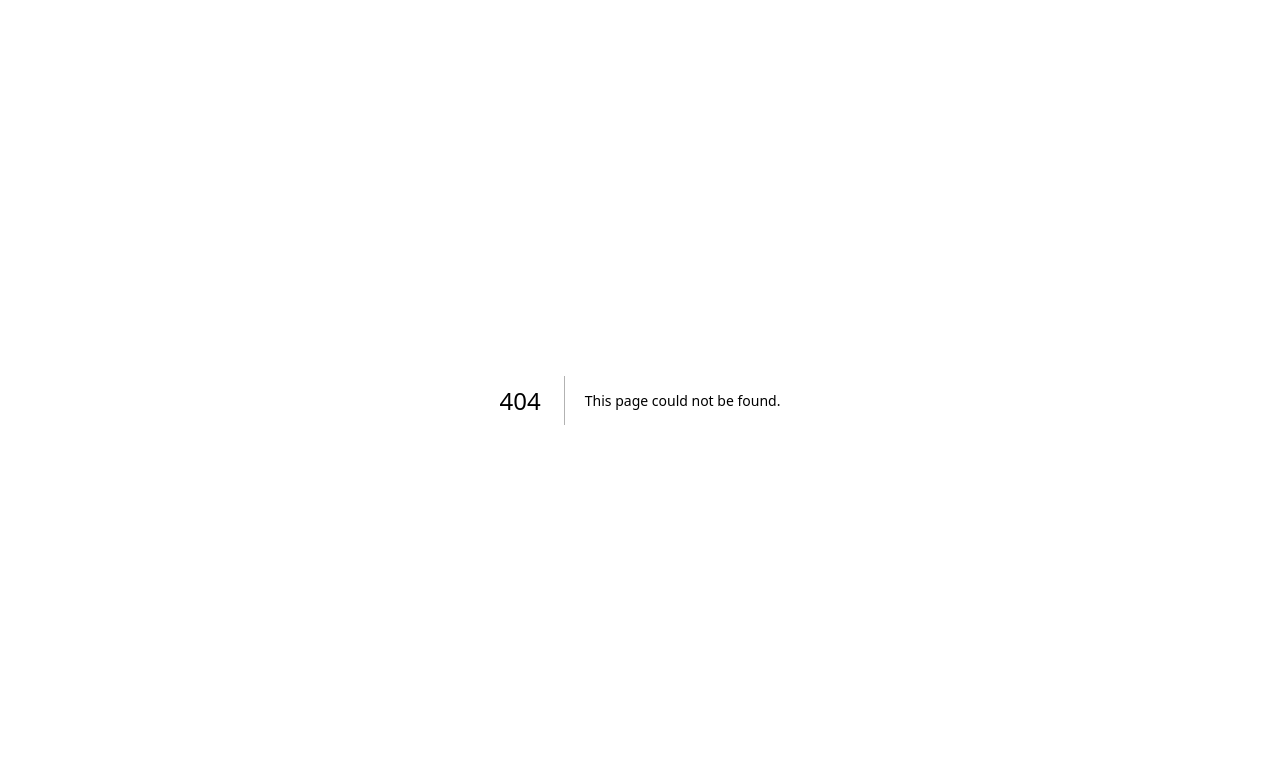
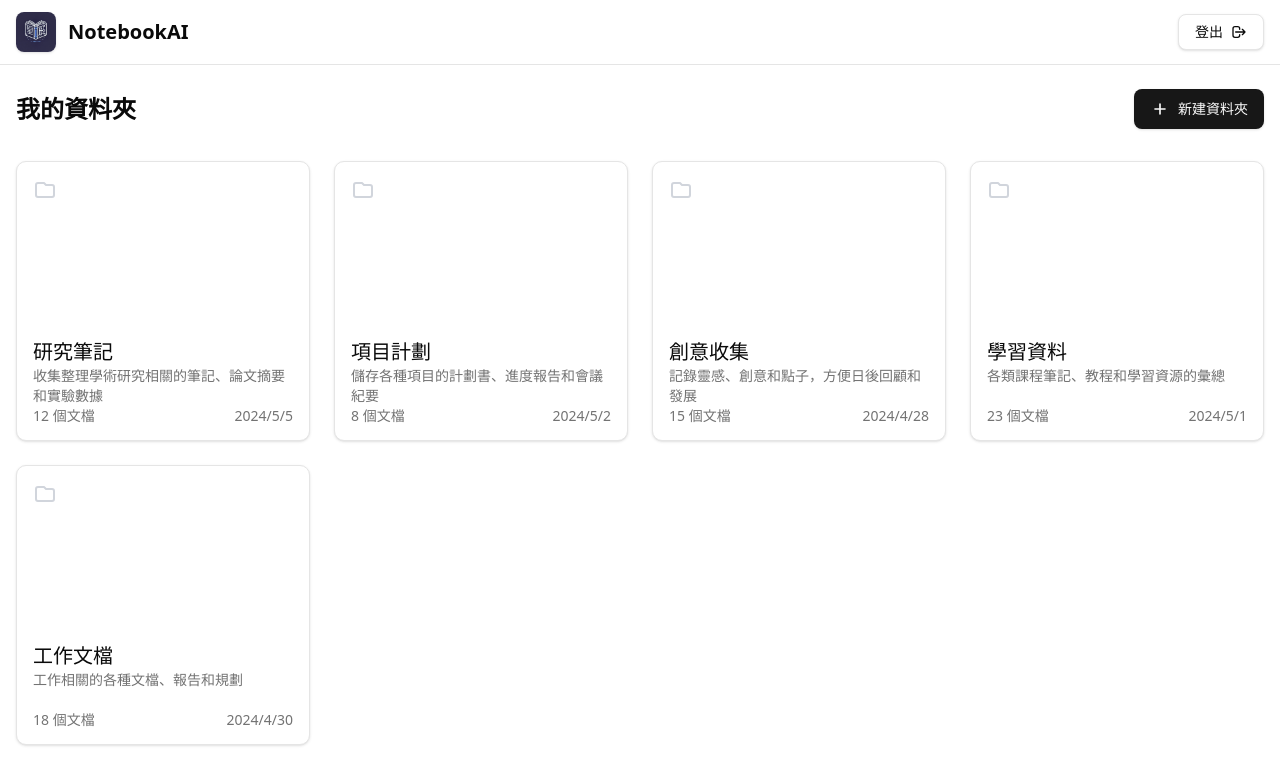
Before and after one commit to jeffery5bai/rag-for-fun, a Next.js app in the folder frontend/: page /folders in a window 1280 px wide. Before the commit this address had no page. Shown: the top 784 px of the page. Built offline with nearby package versions, Linux system fonts and the light colour scheme.

Commit message:
[TAS-78] feat: create /folders demo page

```diff
--- /dev/null
+++ b/frontend/src/app/folders/layout.tsx
@@ -0,0 +1,58 @@
+import Link from "next/link";
+import Image from "next/image";
+import { ReactNode } from "react";
+
+export default function FoldersLayout({
+  children,
+}: {
+  children: ReactNode;
+}) {
+  return (
+    <div className="min-h-screen flex flex-col bg-background">
+      {/* Navbar */}
+      <header className="border-b border-border">
+        <div className="container mx-auto px-4 h-16 flex items-center justify-between">
+          {/* Logo and Product Name */}
+          <Link href="/" className="flex items-center group">
+            <div className="relative overflow-hidden rounded-md shadow-sm">
+              <Image
+                src="/rag-for-fun-logo.png"
+                alt="NotebookAI Logo"
+                width={40}
+                height={40}
+                className="transition-transform duration-300 group-hover:scale-105"
+              />
+            </div>
+            <h1 className="ml-3 text-xl font-bold text-foreground group-hover:text-primary transition-colors">
+              NotebookAI
+            </h1>
+          </Link>
+
+          {/* Right Side - Logout Button */}
+          <button className="inline-flex items-center justify-center h-9 px-4 py-2 border border-border bg-background text-foreground text-sm font-medium rounded-md shadow-sm hover:bg-muted/50 transition-colors">
+            登出
+            <svg
+              xmlns="http://www.w3.org/2000/svg"
+              className="h-4 w-4 ml-2"
+              fill="none"
+              viewBox="0 0 24 24"
+              stroke="currentColor"
+            >
+              <path
+                strokeLinecap="round"
+                strokeLinejoin="round"
+                strokeWidth={2}
+                d="M17 16l4-4m0 0l-4-4m4 4H7m6 4v1a3 3 0 01-3 3H6a3 3 0 01-3-3V7a3 3 0 013-3h4a3 3 0 013 3v1"
+              />
+            </svg>
+          </button>
+        </div>
+      </header>
+
+      {/* Main Content */}
+      <main className="flex-1 container mx-auto px-4 py-6">
+        {children}
+      </main>
+    </div>
+  );
+}
--- /dev/null
+++ b/frontend/src/app/folders/page.tsx
@@ -0,0 +1,84 @@
+import { FolderCard } from "@/components/folders/FolderCard";
+import { mockFolders } from "@/data/mockFolders";
+
+export default function FoldersPage() {
+  // 在实际应用中，这里会从API获取数据
+  const folders = mockFolders;
+  // 可以通过设置为空数组来测试空状态: const folders = [];
+
+  return (
+    <div>
+      {/* 顶部操作栏 */}
+      <div className="flex justify-between items-center mb-8">
+        <h1 className="text-2xl font-bold text-foreground">我的資料夾</h1>
+
+        <button className="inline-flex items-center justify-center h-10 px-4 py-2 bg-primary text-primary-foreground text-sm font-medium rounded-md shadow-sm hover:bg-primary/90 transition-colors">
+          <svg
+            xmlns="http://www.w3.org/2000/svg"
+            className="h-5 w-5 mr-2"
+            fill="none"
+            viewBox="0 0 24 24"
+            stroke="currentColor"
+          >
+            <path
+              strokeLinecap="round"
+              strokeLinejoin="round"
+              strokeWidth={2}
+              d="M12 6v6m0 0v6m0-6h6m-6 0H6"
+            />
+          </svg>
+          新建資料夾
+        </button>
+      </div>
+
+      {/* 文件夹列表或空状态 */}
+      {folders.length > 0 ? (
+        <div className="grid grid-cols-1 sm:grid-cols-2 lg:grid-cols-3 xl:grid-cols-4 gap-6">
+          {folders.map((folder) => (
+            <FolderCard key={folder.id} folder={folder} />
+          ))}
+        </div>
+      ) : (
+        <div className="flex flex-col items-center justify-center py-16 px-4 border border-dashed border-border rounded-lg bg-muted/20">
+          <div className="flex justify-center items-center w-16 h-16 rounded-full bg-muted mb-4">
+            <svg
+              xmlns="http://www.w3.org/2000/svg"
+              className="h-8 w-8 text-muted-foreground"
+              fill="none"
+              viewBox="0 0 24 24"
+              stroke="currentColor"
+            >
+              <path
+                strokeLinecap="round"
+                strokeLinejoin="round"
+                strokeWidth={2}
+                d="M3 7v10a2 2 0 002 2h14a2 2 0 002-2V9a2 2 0 00-2-2h-6l-2-2H5a2 2 0 00-2 2z"
+              />
+            </svg>
+          </div>
+          <h3 className="text-xl font-medium text-foreground mb-2">沒有任何資料夾</h3>
+          <p className="text-muted-foreground text-center mb-6">
+            請點擊上方&ldquo;新建資料夾&rdquo;按鈕來創建您的第一個資料夾
+          </p>
+          <button className="inline-flex items-center justify-center h-10 px-4 py-2 bg-primary text-primary-foreground text-sm font-medium rounded-md shadow-sm hover:bg-primary/90 transition-colors">
+            <svg
+              xmlns="http://www.w3.org/2000/svg"
+              className="h-5 w-5 mr-2"
+              fill="none"
+              viewBox="0 0 24 24"
+              stroke="currentColor"
+            >
+              <path
+                strokeLinecap="round"
+                strokeLinejoin="round"
+                strokeWidth={2}
+                d="M12 6v6m0 0v6m0-6h6m-6 0H6"
+              />
+            </svg>
+            新建資料夾
+          </button>
+        </div>
+      )}
+    </div>
+  );
+}
--- /dev/null
+++ b/frontend/src/data/mockFolders.ts
@@ -0,0 +1,49 @@
+import type { Folder } from "@/types/folders.interface";
+
+export const mockFolders: Folder[] = [
+  {
+    id: "f1a2b3c4-d5e6-f7g8-h9i0-j1k2l3m4n5o6",
+    name: "研究筆記",
+    description: "收集整理學術研究相關的筆記、論文摘要和實驗數據",
+    createdAt: "2023-12-01T08:00:00Z",
+    updatedAt: "2024-05-05T14:30:00Z",
+    documentsCount: 12,
+    coverColor: "bg-primary-300"
+  },
+  {
+    id: "a1b2c3d4-e5f6-g7h8-i9j0-k1l2m3n4o5p6",
+    name: "項目計劃",
+    description: "儲存各種項目的計劃書、進度報告和會議紀要",
+    createdAt: "2023-11-15T10:20:00Z",
+    updatedAt: "2024-05-02T09:15:00Z",
+    documentsCount: 8,
+    coverColor: "bg-info-300"
+  },
+  {
+    id: "p1q2r3s4-t5u6-v7w8-x9y0-z1a2b3c4d5e6",
+    name: "創意收集",
+    description: "記錄靈感、創意和點子，方便日後回顧和發展",
+    createdAt: "2024-01-20T15:45:00Z",
+    updatedAt: "2024-04-28T16:40:00Z",
+    documentsCount: 15,
+    coverColor: "bg-success-300"
+  },
+  {
+    id: "q1w2e3r4-t5y6-u7i8-o9p0-a1s2d3f4g5h6",
+    name: "學習資料",
+    description: "各類課程筆記、教程和學習資源的彙總",
+    createdAt: "2024-02-05T09:30:00Z",
+    updatedAt: "2024-05-01T11:20:00Z",
+    documentsCount: 23,
+    coverColor: "bg-warning-300"
+  },
+  {
+    id: "z1x2c3v4-b5n6-m7a8-s9d0-f1g2h3j4k5l6",
+    name: "工作文檔",
+    description: "工作相關的各種文檔、報告和規劃",
+    createdAt: "2024-03-10T13:15:00Z",
+    updatedAt: "2024-04-30T17:00:00Z",
+    documentsCount: 18,
+    coverColor: "bg-accent-300"
+  }
+];
```
